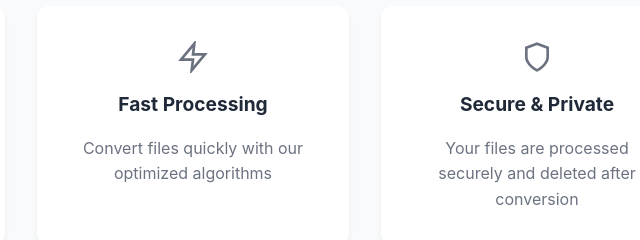
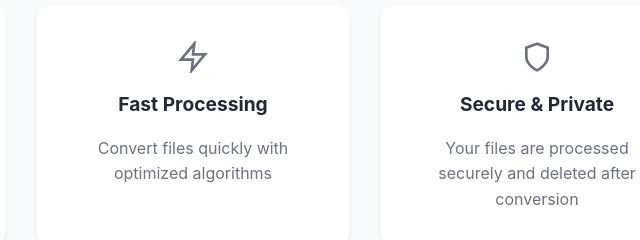
Before and after one commit to TxNextGen/FileForge, a plain HTML site: page index.html in a window 1280 px wide. Shown: the part 880-1120 px from the top of the page, 447-1087 px from the left. Drawn offline with Linux system fonts and the light colour scheme.

Commit message:
Fixed Wording

```diff
--- a/index.html
+++ b/index.html
@@ -148,7 +148,7 @@
                             </svg>
                         </div>
                         <h3>Fast Processing</h3>
-                        <p>Convert files quickly with our optimized algorithms</p>
+                        <p>Convert files quickly with optimized algorithms</p>
                     </div>
                     <div class="feature-card">
                         <div class="feature-icon">
```
